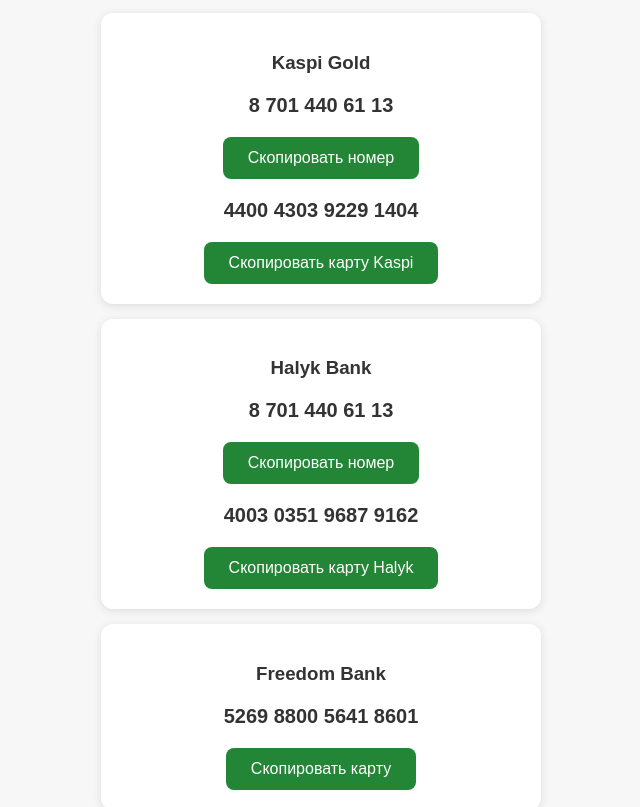
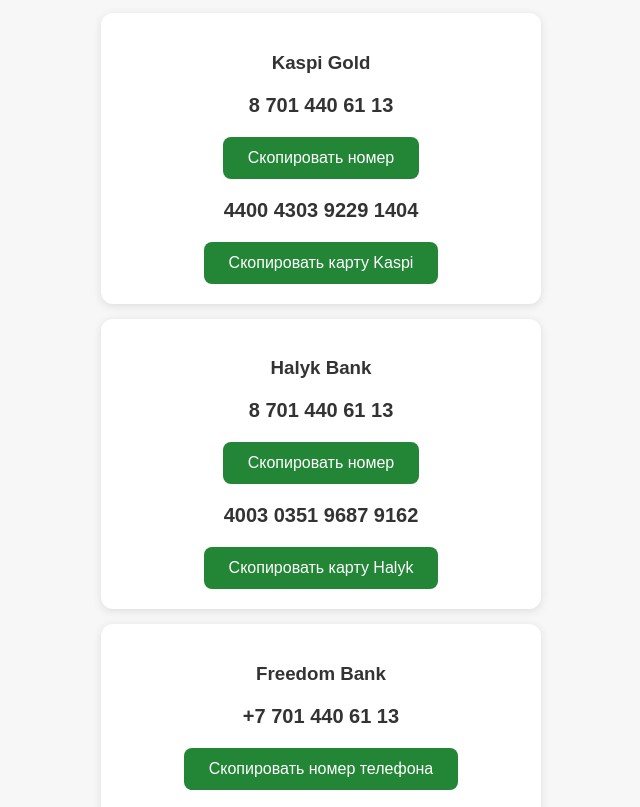
Before and after one commit to helpaigul/help-aigul, a plain HTML site: page index.html in a window 1280 px wide. Shown: the part 122-929 px from the top of the page, without its empty margins (319-959 px from the left). Drawn offline with Linux system fonts and the light colour scheme.

Commit message:
Update index.html

```diff
--- a/index.html
+++ b/index.html
@@ -66,7 +66,10 @@ button {
 
 <div class="card">
 <h3>Freedom Bank</h3>
-<p class="number">5269 8800 5641 8601</p>
+<p class="number">+7 701 440 61 13</p>
+<button onclick="copy('87014406113')">
+Скопировать номер телефона
+</button> <p class="number">5269 8800 5641 8601</p>
 <button onclick="copy('5269880056418601')">
 Скопировать карту
 </button>
```
